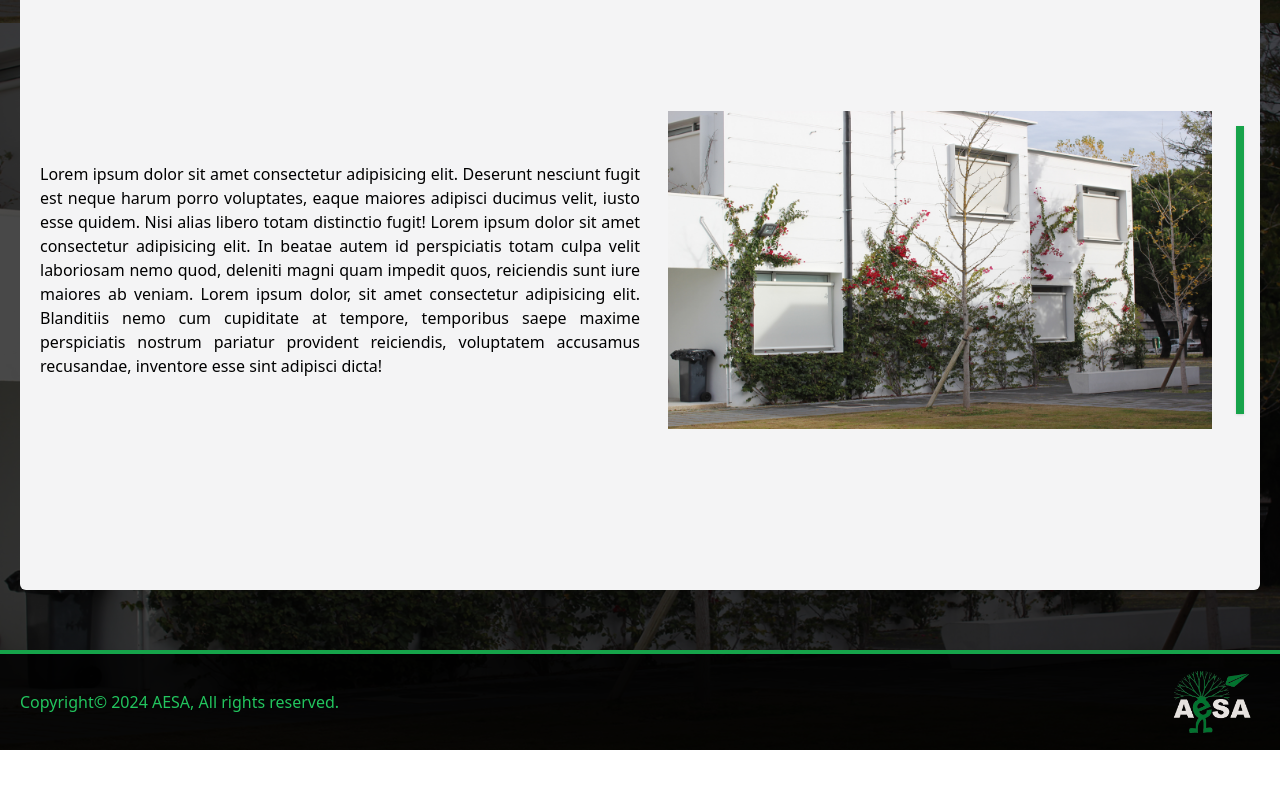
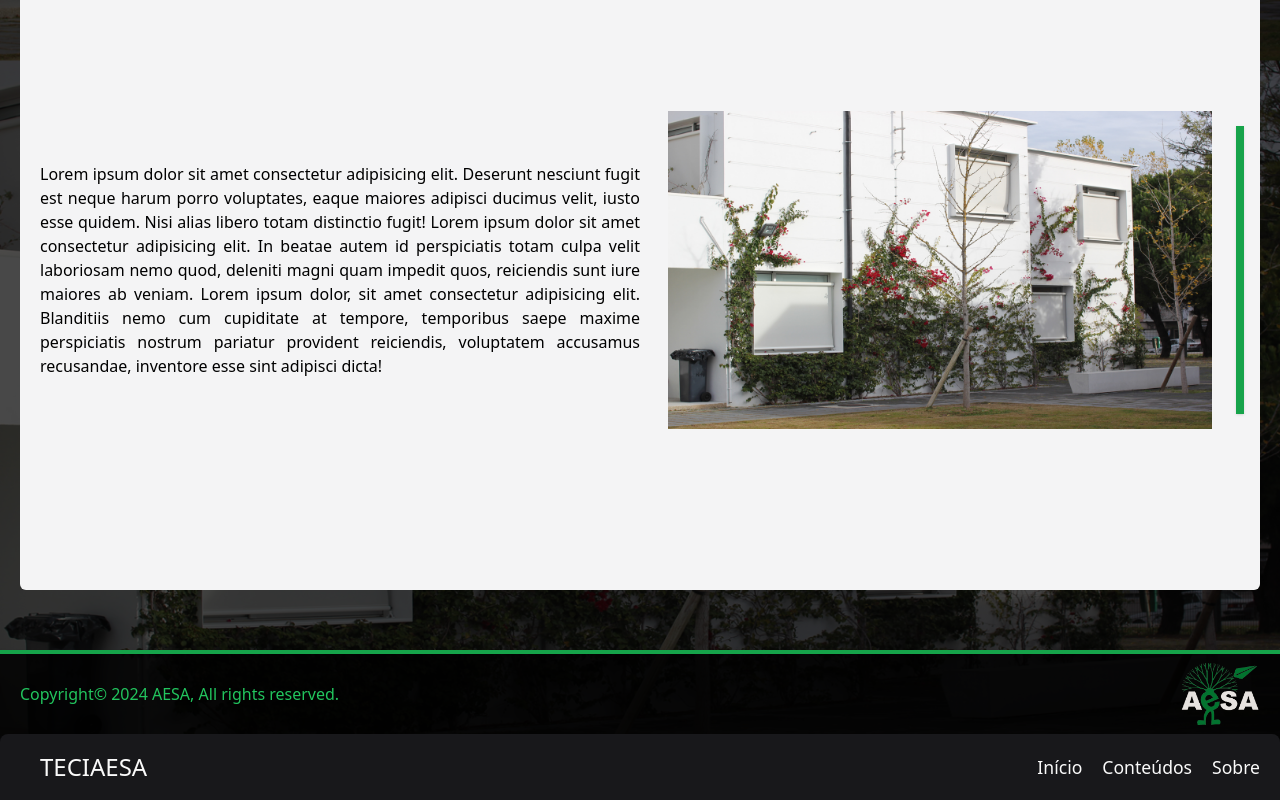
Before and after one commit to OVasconceloss/dac-website-23-24, a React (Vite) app: page / in a window 1280 px wide. Shown: the part 2158-2958 px from the top of the page. Before the commit the page ends 2908 px from the top, so only its background shows below. Built offline with nearby package versions, Linux system fonts and the light colour scheme.

Commit message:
:sparkles: feat: create the elements for the website menu

```diff
--- a/src/components/footer/footer.jsx
+++ b/src/components/footer/footer.jsx
@@ -4,10 +4,27 @@ export const Footer = () => {
   const currentYear = new Date().getFullYear();
 
   return (
-    <footer className="px-5 flex items-center justify-between bg-light_black_two border-t-4 border-green-600 shadow">
-      <section className="w-screen flex flex-row-reverse items-center justify-between">
-        <img src={logoSchool} alt="Logo AESA" className="object-scale-down max-h-full w-24 h-24 p-2 rounded-r-md"/>
+    <footer className="flex flex-col bg-light_black_two border-t-4 border-green-600 shadow">
+      <section className="px-5 flex flex-row-reverse items-center justify-between">
+        <img src={logoSchool} alt="Logo AESA" className="object-scale-down w-20 h-20"/>
         <h3 className="text-green-500">Copyright© {currentYear} AESA, All rights reserved.</h3>
+      </section>
+      <section className="flex flex-row-reverse items-center justify-between space-x-5 px-5 bg-zinc-900 rounded-t-lg">
+        <nav id='footer-menu' className='py-5 space-x-5'>
+          <a
+            href="/"
+            className='text-[1.1rem] border-b-2 border-transparent text-zinc-50
+            transition ease-linear hover:border-green-600 hover:text-green-600'>Início</a>
+          <a
+            href="#"
+            className='text-[1.1rem] border-b-2 border-transparent text-zinc-50
+            transition ease-linear hover:border-green-600 hover:text-green-600'>Conteúdos</a>
+          <a
+            href="/aboutus"
+            className='text-[1.1rem] border-b-2 border-transparent text-zinc-50
+            transition ease-linear hover:border-green-600 hover:text-green-600'>Sobre</a>
+        </nav>
+        <h1 className="text-[1.5rem] text-zinc-50">TECIAESA</h1>
       </section>
     </footer>
   );
```
